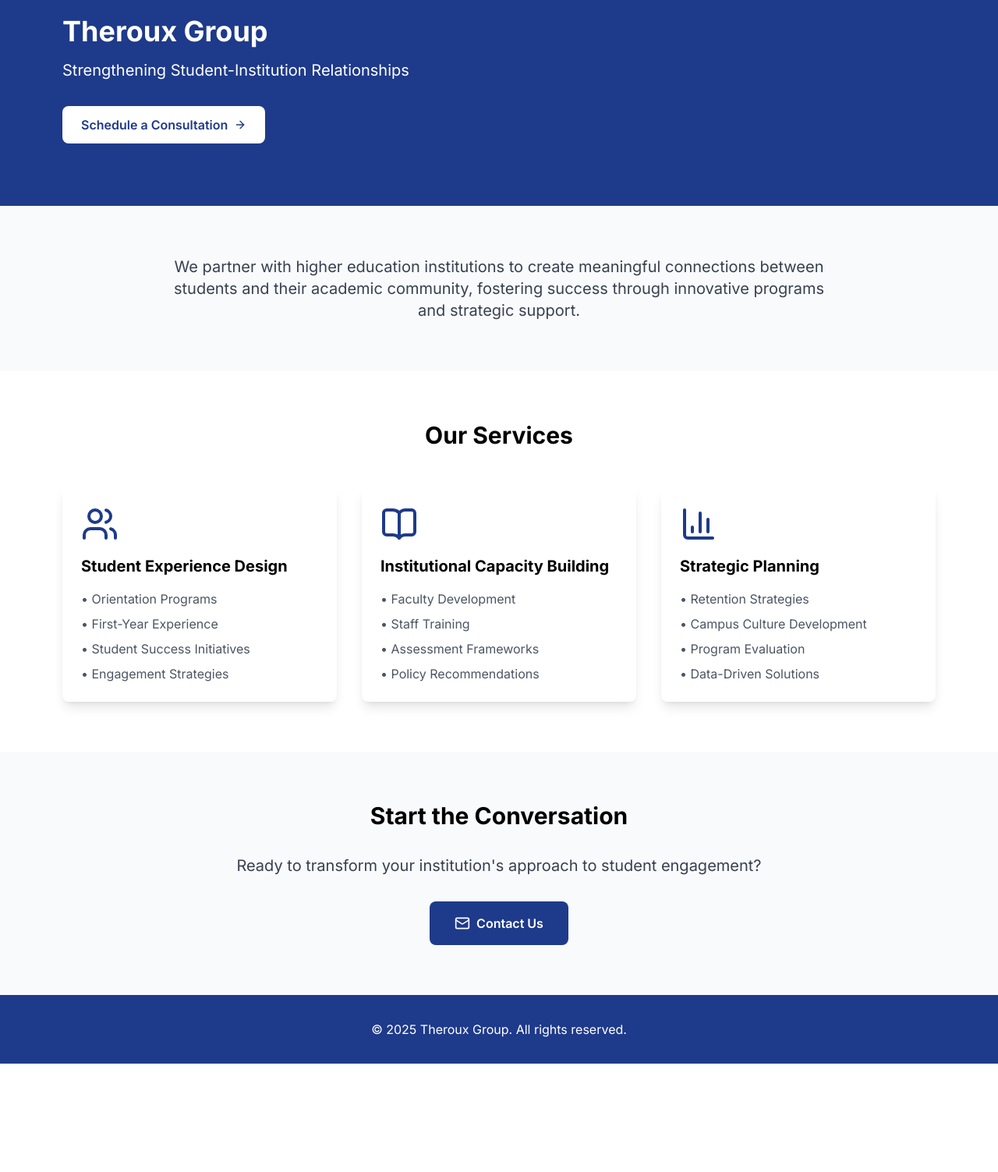
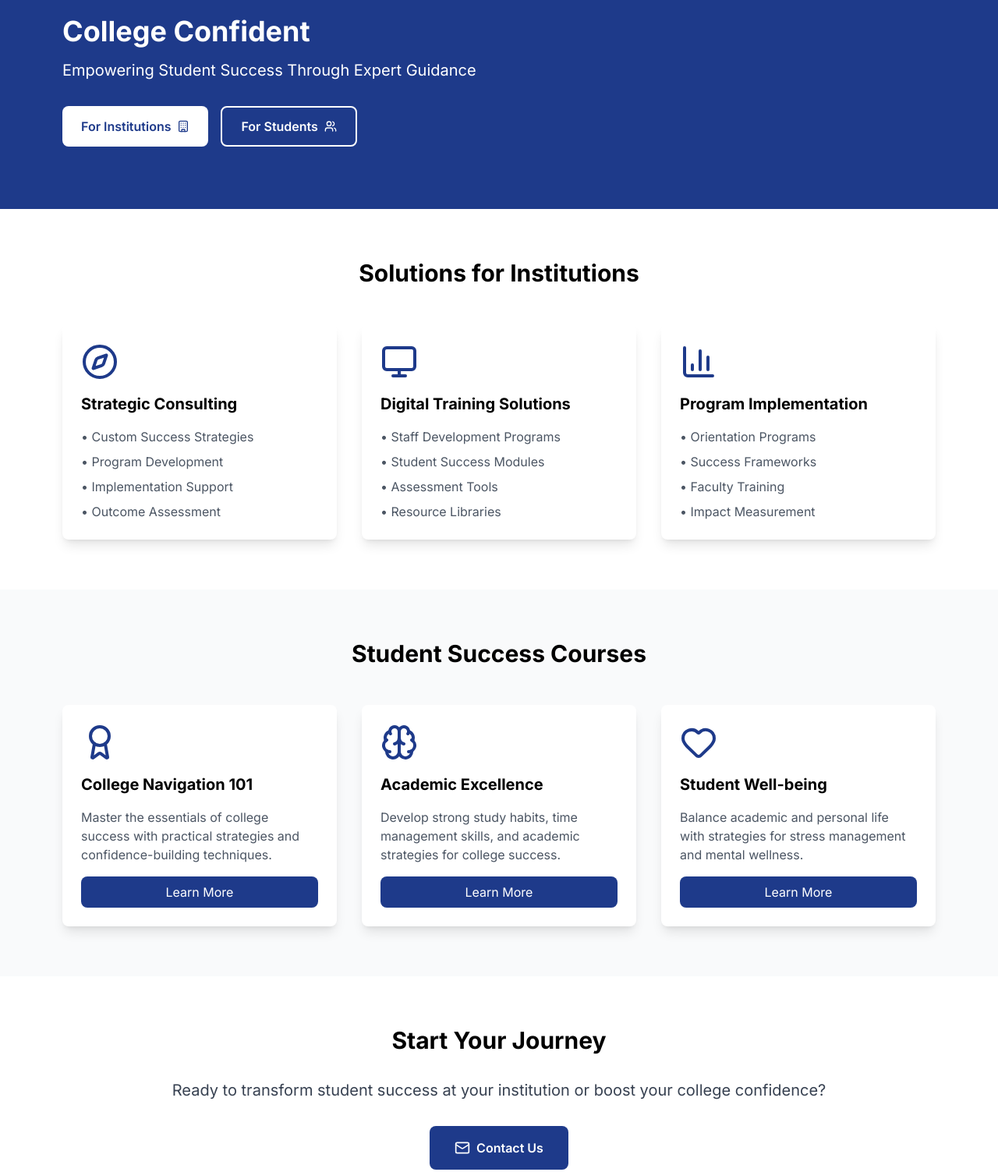
Before and after one commit to rythecoach/theroux-website1, a plain HTML site: page index.html in a window 1280 px wide. Shown: the part 60-1563 px from the top of the page at 78% size. Before the commit the page ends 1424 px from the top, so only its background shows below. Drawn offline with nearby package versions, Linux system fonts and the light colour scheme.

Commit message:
Update index.html

```diff
--- a/index.html
+++ b/index.html
@@ -3,7 +3,7 @@
 <head>
     <meta charset="UTF-8">
     <meta name="viewport" content="width=device-width, initial-scale=1.0">
-    <title>Theroux Group - Strengthening Student-Institution Relationships</title>
+    <title>College Confident - Student Success Solutions</title>
     <script src="https://cdn.tailwindcss.com"></script>
     <link href="https://fonts.googleapis.com/css2?family=Inter:wght@400;600;700&display=swap" rel="stylesheet">
     <script src="https://unpkg.com/lucide@latest"></script>
@@ -18,77 +18,103 @@
         <!-- Hero Section -->
         <header class="bg-blue-900 text-white py-20">
             <div class="max-w-6xl mx-auto px-4">
-                <h1 class="text-4xl font-bold mb-4">Theroux Group</h1>
-                <p class="text-xl mb-8">Strengthening Student-Institution Relationships</p>
-                <button onclick="window.location.href='mailto:ryan.theroux@gmail.com?subject=Consultation%20Request%20-%20Theroux%20Group&body=I%27m%20interested%20in%20scheduling%20a%20consultation%20to%20discuss%20how%20Theroux%20Group%20can%20help%20our%20institution.'" class="bg-white text-blue-900 px-6 py-3 rounded-lg font-semibold flex items-center gap-2 hover:bg-gray-100 transition-colors">
-                    Schedule a Consultation
-                    <i data-lucide="arrow-right" class="w-4 h-4"></i>
-                </button>
+                <h1 class="text-4xl font-bold mb-4">College Confident</h1>
+                <p class="text-xl mb-8">Empowering Student Success Through Expert Guidance</p>
+                <div class="flex flex-wrap gap-4">
+                    <button onclick="window.location.href='#institutions'" class="bg-white text-blue-900 px-6 py-3 rounded-lg font-semibold flex items-center gap-2 hover:bg-gray-100 transition-colors">
+                        For Institutions
+                        <i data-lucide="building" class="w-4 h-4"></i>
+                    </button>
+                    <button onclick="window.location.href='#students'" class="bg-transparent border-2 border-white text-white px-6 py-3 rounded-lg font-semibold flex items-center gap-2 hover:bg-white/10 transition-colors">
+                        For Students
+                        <i data-lucide="users" class="w-4 h-4"></i>
+                    </button>
+                </div>
             </div>
         </header>
 
-        <!-- Mission Statement -->
-        <section class="py-16 bg-gray-50">
-            <div class="max-w-4xl mx-auto px-4 text-center">
-                <p class="text-xl text-gray-700">
-                    We partner with higher education institutions to create meaningful connections between students and their academic community, fostering success through innovative programs and strategic support.
-                </p>
-            </div>
-        </section>
-
-        <!-- Services -->
-        <section class="py-16">
+        <!-- Institution Services -->
+        <section id="institutions" class="py-16">
             <div class="max-w-6xl mx-auto px-4">
-                <h2 class="text-3xl font-bold mb-12 text-center">Our Services</h2>
-
+                <h2 class="text-3xl font-bold mb-12 text-center">Solutions for Institutions</h2>
                 <div class="grid md:grid-cols-3 gap-8">
-                    <!-- Student Experience Design -->
+                    <!-- Consulting -->
                     <div class="bg-white p-6 rounded-lg shadow-lg">
-                        <i data-lucide="users" class="w-12 h-12 text-blue-900 mb-4"></i>
-                        <h3 class="text-xl font-bold mb-4">Student Experience Design</h3>
+                        <i data-lucide="compass" class="w-12 h-12 text-blue-900 mb-4"></i>
+                        <h3 class="text-xl font-bold mb-4">Strategic Consulting</h3>
                         <ul class="space-y-2 text-gray-600">
-                            <li>• Orientation Programs</li>
-                            <li>• First-Year Experience</li>
-                            <li>• Student Success Initiatives</li>
-                            <li>• Engagement Strategies</li>
+                            <li>• Custom Success Strategies</li>
+                            <li>• Program Development</li>
+                            <li>• Implementation Support</li>
+                            <li>• Outcome Assessment</li>
                         </ul>
                     </div>
 
-                    <!-- Institutional Capacity Building -->
+                    <!-- Digital Training -->
                     <div class="bg-white p-6 rounded-lg shadow-lg">
-                        <i data-lucide="book-open" class="w-12 h-12 text-blue-900 mb-4"></i>
-                        <h3 class="text-xl font-bold mb-4">Institutional Capacity Building</h3>
+                        <i data-lucide="monitor" class="w-12 h-12 text-blue-900 mb-4"></i>
+                        <h3 class="text-xl font-bold mb-4">Digital Training Solutions</h3>
                         <ul class="space-y-2 text-gray-600">
-                            <li>• Faculty Development</li>
-                            <li>• Staff Training</li>
-                            <li>• Assessment Frameworks</li>
-                            <li>• Policy Recommendations</li>
+                            <li>• Staff Development Programs</li>
+                            <li>• Student Success Modules</li>
+                            <li>• Assessment Tools</li>
+                            <li>• Resource Libraries</li>
                         </ul>
                     </div>
 
-                    <!-- Strategic Planning -->
+                    <!-- Implementation -->
                     <div class="bg-white p-6 rounded-lg shadow-lg">
                         <i data-lucide="bar-chart-3" class="w-12 h-12 text-blue-900 mb-4"></i>
-                        <h3 class="text-xl font-bold mb-4">Strategic Planning</h3>
+                        <h3 class="text-xl font-bold mb-4">Program Implementation</h3>
                         <ul class="space-y-2 text-gray-600">
-                            <li>• Retention Strategies</li>
-                            <li>• Campus Culture Development</li>
-                            <li>• Program Evaluation</li>
-                            <li>• Data-Driven Solutions</li>
+                            <li>• Orientation Programs</li>
+                            <li>• Success Frameworks</li>
+                            <li>• Faculty Training</li>
+                            <li>• Impact Measurement</li>
                         </ul>
                     </div>
                 </div>
             </div>
         </section>
 
+        <!-- Student Courses -->
+        <section id="students" class="py-16 bg-gray-50">
+            <div class="max-w-6xl mx-auto px-4">
+                <h2 class="text-3xl font-bold mb-12 text-center">Student Success Courses</h2>
+                <div class="grid md:grid-cols-3 gap-8">
+                    <!-- Course 1 -->
+                    <div class="bg-white p-6 rounded-lg shadow-lg">
+                        <i data-lucide="award" class="w-12 h-12 text-blue-900 mb-4"></i>
+                        <h3 class="text-xl font-bold mb-4">College Navigation 101</h3>
+                        <p class="text-gray-600 mb-4">Master the essentials of college success with practical strategies and confidence-building techniques.</p>
+                        <button class="bg-blue-900 text-white px-4 py-2 rounded-lg w-full hover:bg-blue-800 transition-colors">Learn More</button>
+                    </div>
+
+                    <!-- Course 2 -->
+                    <div class="bg-white p-6 rounded-lg shadow-lg">
+                        <i data-lucide="brain" class="w-12 h-12 text-blue-900 mb-4"></i>
+                        <h3 class="text-xl font-bold mb-4">Academic Excellence</h3>
+                        <p class="text-gray-600 mb-4">Develop strong study habits, time management skills, and academic strategies for college success.</p>
+                        <button class="bg-blue-900 text-white px-4 py-2 rounded-lg w-full hover:bg-blue-800 transition-colors">Learn More</button>
+                    </div>
+
+                    <!-- Course 3 -->
+                    <div class="bg-white p-6 rounded-lg shadow-lg">
+                        <i data-lucide="heart" class="w-12 h-12 text-blue-900 mb-4"></i>
+                        <h3 class="text-xl font-bold mb-4">Student Well-being</h3>
+                        <p class="text-gray-600 mb-4">Balance academic and personal life with strategies for stress management and mental wellness.</p>
+                        <button class="bg-blue-900 text-white px-4 py-2 rounded-lg w-full hover:bg-blue-800 transition-colors">Learn More</button>
+                    </div>
+                </div>
+            </div>
+        </section>
+
         <!-- Contact Section -->
-        <section class="bg-gray-50 py-16">
+        <section class="py-16">
             <div class="max-w-4xl mx-auto px-4 text-center">
-                <h2 class="text-3xl font-bold mb-8">Start the Conversation</h2>
-                <p class="text-xl text-gray-700 mb-8">
-                    Ready to transform your institution's approach to student engagement?
-                </p>
-                <button onclick="window.location.href='mailto:ryan.theroux@gmail.com?subject=Inquiry%20-%20Theroux%20Group'" class="bg-blue-900 text-white px-8 py-4 rounded-lg font-semibold flex items-center gap-2 mx-auto hover:bg-blue-800 transition-colors">
+                <h2 class="text-3xl font-bold mb-8">Start Your Journey</h2>
+                <p class="text-xl text-gray-700 mb-8">Ready to transform student success at your institution or boost your college confidence?</p>
+                <button onclick="window.location.href='mailto:ryan.theroux@gmail.com?subject=College%20Confident%20Inquiry'" class="bg-blue-900 text-white px-8 py-4 rounded-lg font-semibold flex items-center gap-2 mx-auto hover:bg-blue-800 transition-colors">
                     <i data-lucide="mail" class="w-5 h-5"></i>
                     Contact Us
                 </button>
@@ -98,7 +124,7 @@
         <!-- Footer -->
         <footer class="bg-blue-900 text-white py-8">
             <div class="max-w-6xl mx-auto px-4 text-center">
-                <p>© 2025 Theroux Group. All rights reserved.</p>
+                <p>© 2025 College Confident. All rights reserved.</p>
             </div>
         </footer>
     </div>
```
